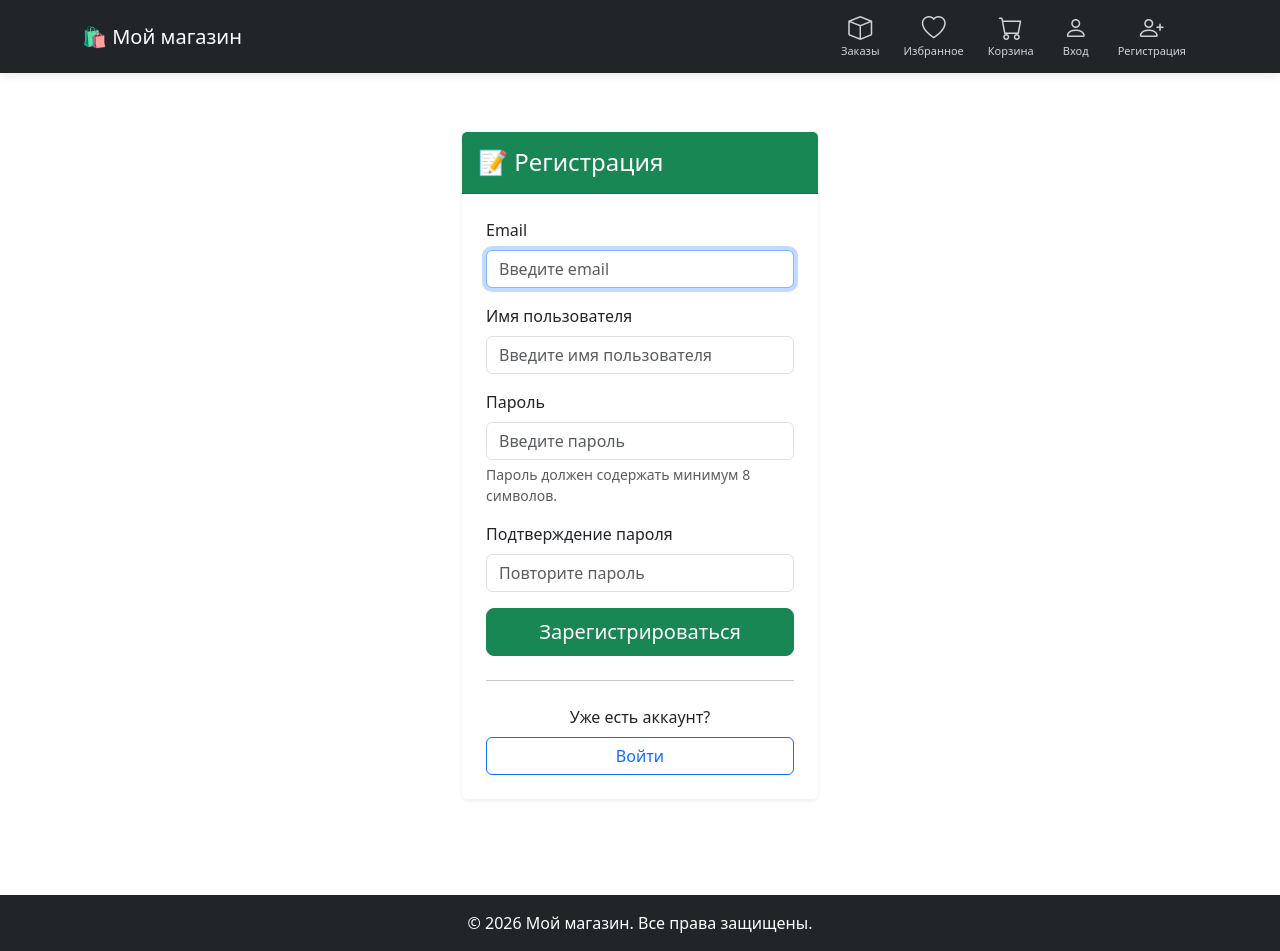
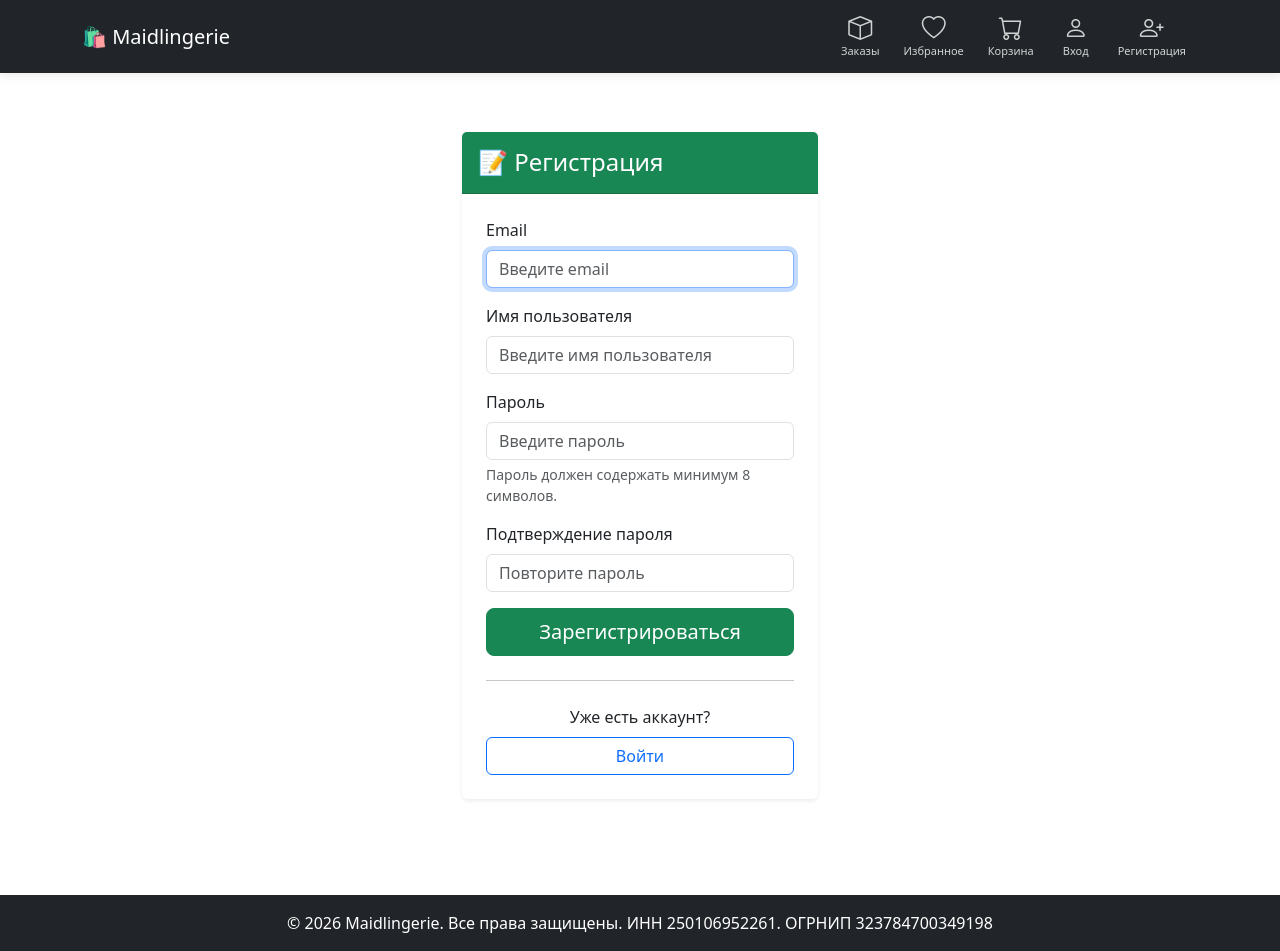
Before and after one commit to saniamu1981/my_shop, a Django app: page /accounts/signup/ in a window 1280 px wide. Run offline with Django 4.2, Linux system fonts and the light colour scheme; some libraries are stand-ins or nearby versions.

Commit message:
Указаны реквизиты

```diff
--- a/templates/base.html
+++ b/templates/base.html
@@ -3,7 +3,7 @@
 <head>
     <meta charset="UTF-8">
     <meta name="viewport" content="width=device-width, initial-scale=1.0">
-    <title>{% block title %}Мой магазин{% endblock %}</title>
+    <title>{% block title %}Maidlingerie{% endblock %}</title>
     <link href="https://cdn.jsdelivr.net/npm/bootstrap@5.3.0/dist/css/bootstrap.min.css" rel="stylesheet">
     <link rel="stylesheet" href="https://cdn.jsdelivr.net/npm/bootstrap-icons@1.11.3/font/bootstrap-icons.min.css">
     <style>
@@ -235,7 +235,7 @@
 <body>
     <nav class="navbar navbar-expand-lg navbar-dark bg-dark fixed-top">
         <div class="container">
-            <a class="navbar-brand" href="{% url 'home' %}">🛍️ Мой магазин</a>
+            <a class="navbar-brand" href="{% url 'home' %}">🛍️ Maidlingerie</a>
             <button class="navbar-toggler" type="button" data-bs-toggle="collapse" data-bs-target="#navbarNav">
                 <span class="navbar-toggler-icon"></span>
             </button>
@@ -352,7 +352,7 @@
 
     <footer class="bg-dark text-white text-center py-3 mt-5">
         <div class="container">
-            <p class="mb-0">© 2026 Мой магазин. Все права защищены.</p>
+            <p class="mb-0">© 2026 Maidlingerie. Все права защищены. ИНН 250106952261. ОГРНИП 323784700349198</p>
         </div>
     </footer>
 
```
